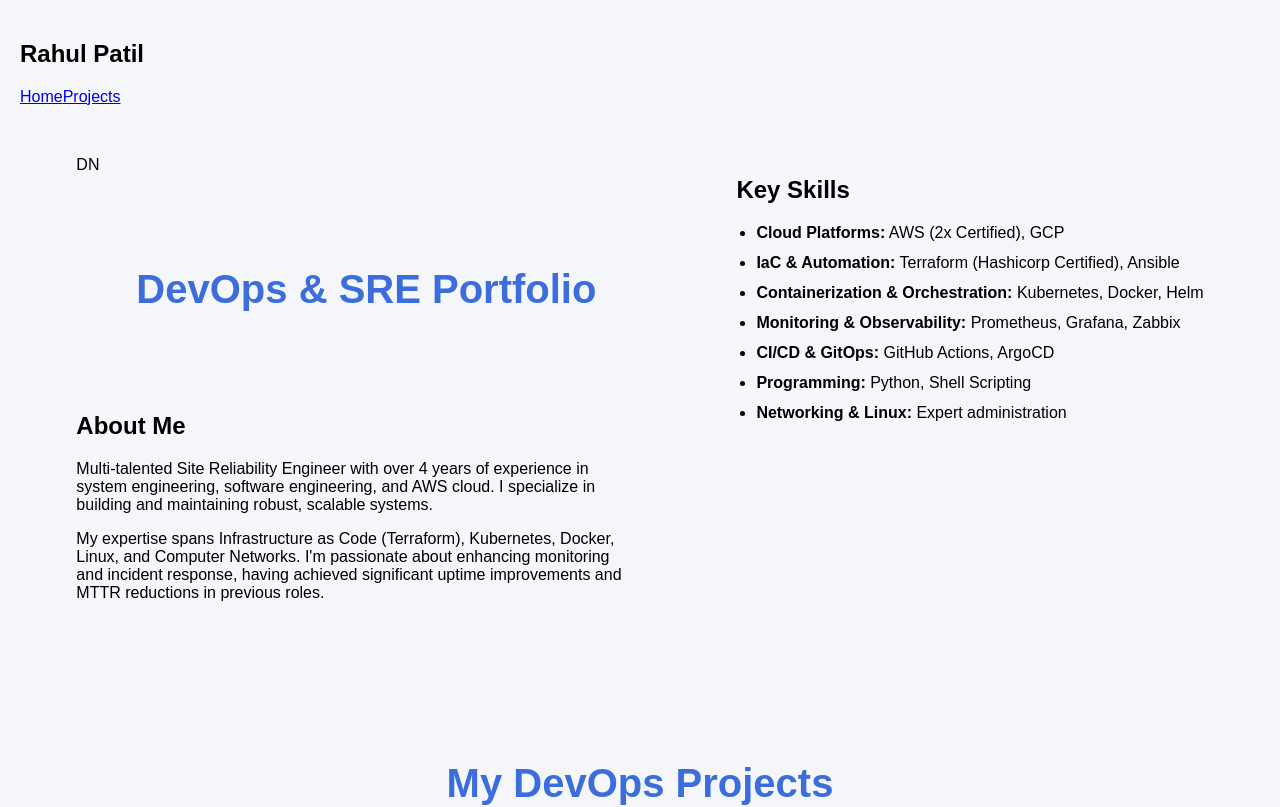
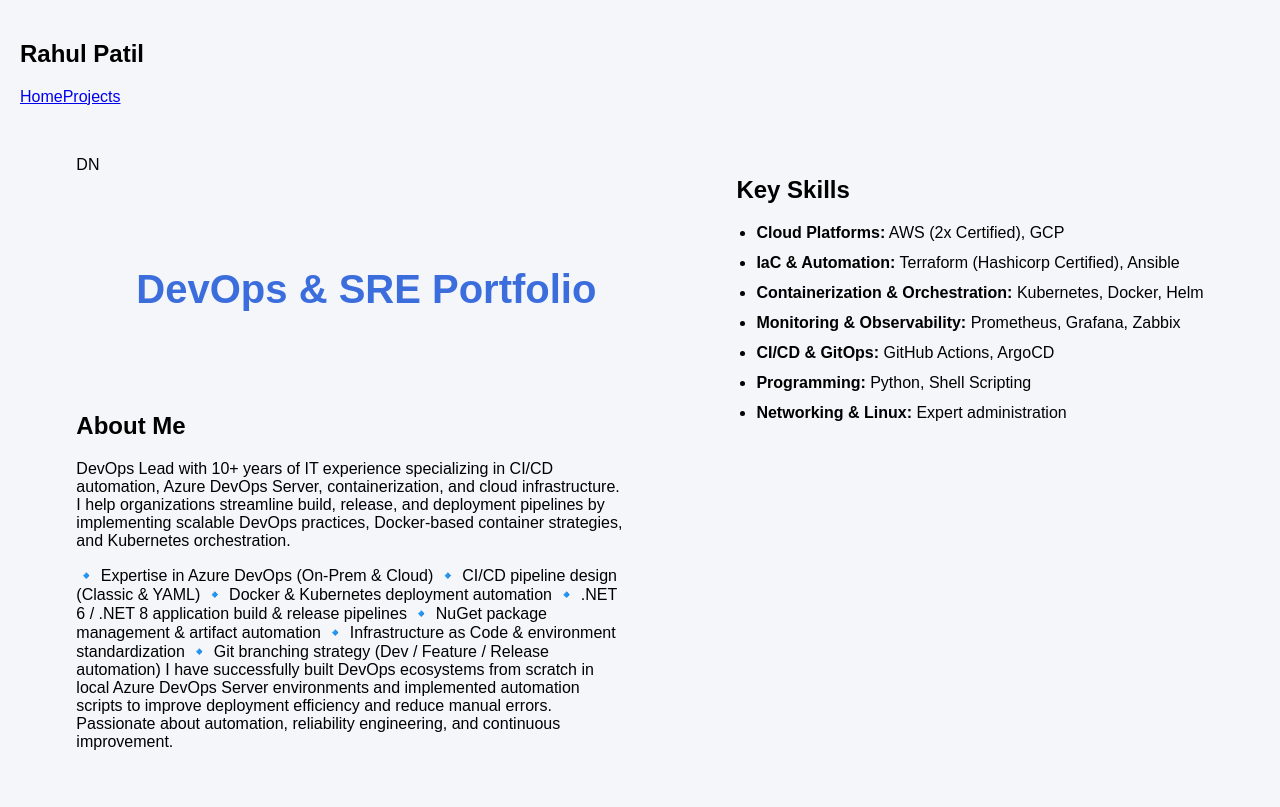
Before and after one commit to rahulp2321/my-portfolio, a React (Vite) app: page / in a window 1280 px wide. Shown: the top 807 px of the page. Built offline with nearby package versions, Linux system fonts and the light colour scheme.

Commit message:
Update About.jsx

```diff
--- a/src/components/About.jsx
+++ b/src/components/About.jsx
@@ -13,16 +13,25 @@ function About() {
       <h2>About Me</h2>
 
       <p>
-        Multi-talented Site Reliability Engineer with over 4 years of experience
-        in system engineering, software engineering, and AWS cloud.
-        I specialize in building and maintaining robust, scalable systems.
+        DevOps Lead with 10+ years of IT experience specializing in CI/CD automation, Azure DevOps Server, containerization, and
+		cloud infrastructure.
+		I help organizations streamline build, release, and deployment pipelines by implementing scalable DevOps practices, Docker-based
+		container strategies, and Kubernetes orchestration.
       </p>
 
       <p>
-        My expertise spans Infrastructure as Code (Terraform), Kubernetes,
-        Docker, Linux, and Computer Networks. I'm passionate about enhancing
-        monitoring and incident response, having achieved significant uptime
-        improvements and MTTR reductions in previous roles.
+        🔹 Expertise in Azure DevOps (On-Prem & Cloud)
+		🔹 CI/CD pipeline design (Classic & YAML)
+		🔹 Docker & Kubernetes deployment automation
+		🔹 .NET 6 / .NET 8 application build & release pipelines
+		🔹 NuGet package management & artifact automation
+		🔹 Infrastructure as Code & environment standardization
+		🔹 Git branching strategy (Dev / Feature / Release automation)
+
+		I have successfully built DevOps ecosystems from scratch in local Azure DevOps Server environments and implemented automation
+		scripts to improve deployment efficiency and reduce manual errors.
+
+		Passionate about automation, reliability engineering, and continuous improvement.
       </p>
 
     </div>
```
